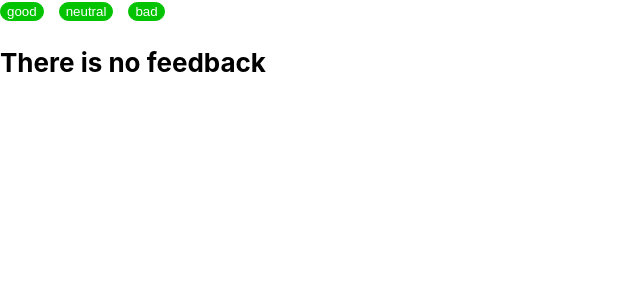
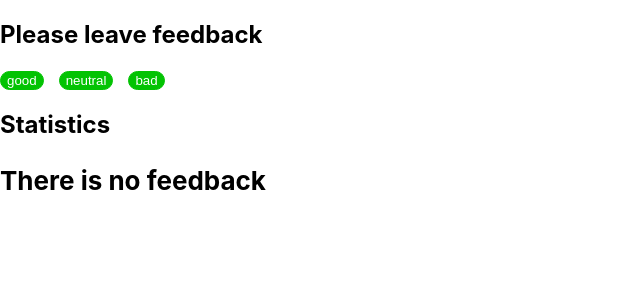
Before and after one commit to Sergeyy321/goit-react-hw-02-feedback, a React (Create React App) app: page / in a window 1280 px wide. Shown: the top 300 px of the page, without its empty margins (0-640 px from the left). Built offline with nearby package versions, Linux system fonts and the light colour scheme.

Commit message:
commit four

```diff
--- a/src/components/App.jsx
+++ b/src/components/App.jsx
@@ -36,11 +36,11 @@ class App extends Component {
    const options = Object.keys(this.state);
     return (
       <div>
-        <div title={'Please leave feedback'}>
+        <Section title={'Please leave feedback'}>
           <Feedback onFeedback={this.onClick} options={options} />
-        </div>
+        </Section>
 
-        <div title={'Statistics'}>
+        <Section title={'Statistics'}>
           {totalFeedback > 0 ? (
             <Statistics
               good={this.state.good}
@@ -52,7 +52,7 @@ class App extends Component {
           ) : (
             <StatisticTitleError>There is no feedback</StatisticTitleError>
           )}
-        </div>
+        </Section>
       </div>
     );
   }
--- a/src/components/Section/Section.jsx
+++ b/src/components/Section/Section.jsx
@@ -1,14 +1,13 @@
 import PropTypes from 'prop-types';
-
 
 
 
 export const Section = ({ title, children }) => {
   return (
-    <>
+    <div>
       <h2>{title}</h2>
       {children}
-    </>
+    </div>
   );
 };
 
--- a/src/components/statistics/statistics.jsx
+++ b/src/components/statistics/statistics.jsx
@@ -5,6 +5,7 @@ export const Statistics = ({good, neutral, bad, total, positivePercentage}) => {
 
     return (
       <StatisticList>
+
         <li>
           Good: <span>{good}</span>
         </li>
```
